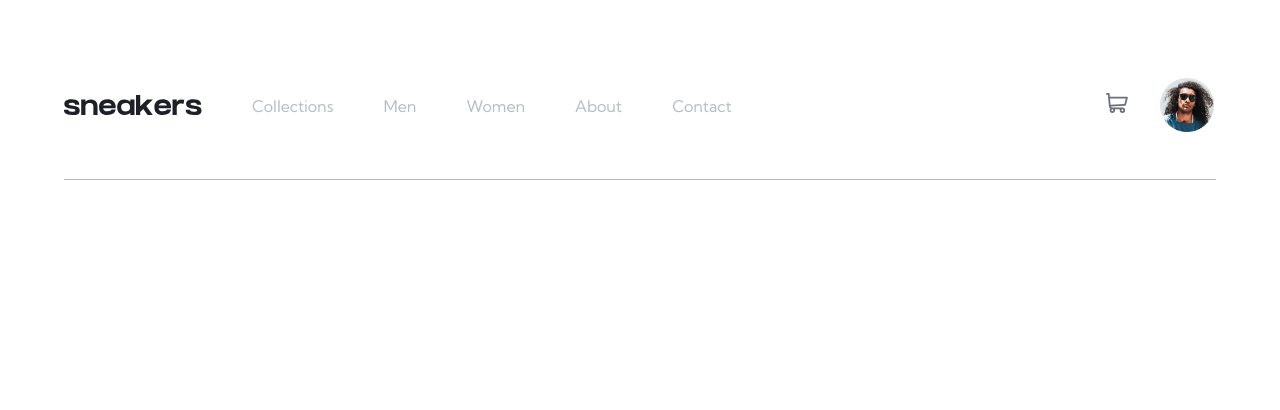
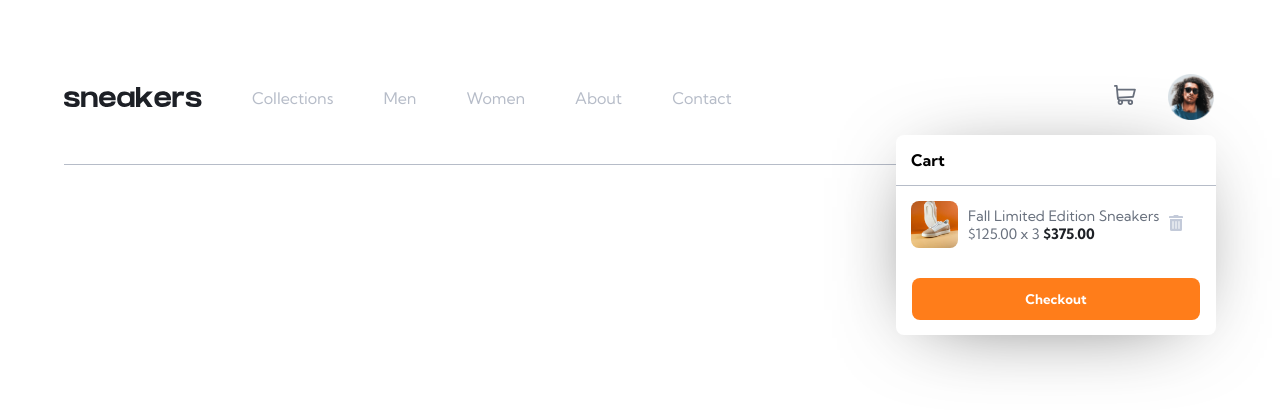
Before and after one commit to jhonatansoto45/ecommerce-product-page, an Angular app: page /e-commerce/home in a window 1280 px wide. Both pictures are taken after a click on the button 1117 px from the left and 104 px from the top of the page. Shown: the top 410 px of the page. Built offline with nearby package versions, Linux system fonts and the light colour scheme.

Commit message:
Popup carrito

```diff
--- /dev/null
+++ b/src/app/e-commerce/components/cart/cart.component.html
@@ -0,0 +1,21 @@
+<section class="cart">
+  <div class="cart__title">Cart</div>
+  <article class="cart___list">
+    <div class="cart__item">
+      <img
+        src="../../../../assets/images/image-product-1-thumbnail.jpg"
+        alt="Product"
+        class="cart__img"
+      />
+      <div class="cart__description">
+        <p class="cart__product" title="Fall Limited Edition Sneakers">
+          Fall Limited Edition Sneakers
+        </p>
+        <span class="cart__price">$125.00 x 3 </span>
+        <strong class="cart__total">$375.00</strong>
+      </div>
+      <button class="cart__delete" title="Delete"></button>
+    </div>
+  </article>
+  <button class="cart__check">Checkout</button>
+</section>
--- /dev/null
+++ b/src/app/e-commerce/components/cart/cart.component.scss
@@ -0,0 +1,77 @@
+.cart {
+  display: flex;
+  flex-direction: column;
+  justify-content: space-between;
+  align-items: flex-start;
+  width: 100%;
+  height: 100%;
+}
+
+.cart__title {
+  padding: 15px;
+  width: 100%;
+  color: var(--black);
+  font-weight: 700;
+  border-bottom: 1px solid var(--grayish-blue);
+}
+
+.cart___list {
+  padding: 15px;
+}
+
+.cart___list {
+  height: 100px;
+}
+
+.cart__check {
+  width: 90%;
+  margin: 0 auto;
+  padding: 13px;
+  border-radius: 8px;
+  border: none;
+  background-color: var(--orange);
+  color: var(--white);
+  font-weight: 700;
+  margin-bottom: 15px;
+  cursor: pointer;
+}
+
+.cart__check:active {
+  filter: brightness(1.15);
+}
+
+.cart__item {
+  display: flex;
+  justify-content: space-around;
+  align-items: center;
+  gap: 10px;
+}
+
+.cart__img {
+  width: 47px;
+  border-radius: 8px;
+}
+
+.cart__description {
+  font-size: 0.9rem;
+  color: var(--dark-grayish-blue);
+
+  strong {
+    color: var(--very-dark-blue);
+  }
+}
+
+.cart__delete {
+  border: none;
+  background-color: var(--white);
+}
+
+.cart__delete::before {
+  content: url("../../../../assets/images/icon-delete.svg");
+  font-weight: 700;
+  cursor: pointer;
+}
+
+.cart__delete:hover::before {
+  filter: brightness(0.1);
+}
--- /dev/null
+++ b/src/app/e-commerce/components/cart/cart.component.ts
@@ -0,0 +1,15 @@
+import { Component, OnInit } from '@angular/core';
+
+@Component({
+  selector: 'app-cart',
+  templateUrl: './cart.component.html',
+  styleUrls: ['./cart.component.scss']
+})
+export class CartComponent implements OnInit {
+
+  constructor() { }
+
+  ngOnInit(): void {
+  }
+
+}
--- a/src/app/e-commerce/e-commerce.module.ts
+++ b/src/app/e-commerce/e-commerce.module.ts
@@ -5,9 +5,10 @@ import { ECommerceRoutingModule } from './e-commerce-routing.module';
 import { MenuComponent } from './pages/menu/menu.component';
 import { HomeComponent } from './pages/home/home.component';
 import { ImagenPipe } from './pipes/imagen.pipe';
+import { CartComponent } from './components/cart/cart.component';
 
 @NgModule({
-  declarations: [MenuComponent, HomeComponent, ImagenPipe],
+  declarations: [MenuComponent, HomeComponent, ImagenPipe, CartComponent],
   imports: [CommonModule, ECommerceRoutingModule],
 })
 export class ECommerceModule {}
--- a/src/app/e-commerce/pages/menu/menu.component.html
+++ b/src/app/e-commerce/pages/menu/menu.component.html
@@ -5,9 +5,18 @@
   </ul>
 
   <div class="header__shop">
-    <button class="header_cart"></button>
+    <ng-container [ngTemplateOutlet]="cart"></ng-container>
     <picture class="header__picture">
       <img [src]="'image-avatar.png' | imagen" alt="user" class="header__img" />
     </picture>
   </div>
 </header>
+
+<ng-template #cart>
+  <div class="cart">
+    <button class="header_cart" (click)="openCart()" ></button>
+    <div class="cart__popup" id="cart__popup" [ngClass]="{'not-visible': !visibleCart}" >
+      <app-cart></app-cart>
+    </div>
+  </div>
+</ng-template>
--- a/src/app/e-commerce/pages/menu/menu.component.scss
+++ b/src/app/e-commerce/pages/menu/menu.component.scss
@@ -3,7 +3,7 @@
   justify-content: space-between;
   align-items: center;
   width: 100%;
-  height: 150px;
+  height: 135px;
   border-bottom: 1px solid var(--grayish-blue);
 }
 
@@ -22,7 +22,7 @@
 
   .header__item {
     padding-top: 7px;
-    line-height: 138px;
+    line-height: 124px;
     color: var(--grayish-blue);
     border-bottom: 5px solid transparent;
   }
@@ -52,8 +52,8 @@
 }
 
 .header__picture {
-  width: 58px;
-  height: 58px;
+  width: 50px;
+  height: 50px;
   border: 2px solid transparent;
   border-radius: 50%;
   cursor: pointer;
@@ -62,20 +62,40 @@
 .header_cart {
   border: none;
   background-color: var(--white);
-
 }
 
 .header_cart::before {
   content: url("../../../../assets/images/icon-cart.svg");
   font-weight: 700;
   cursor: pointer;
-
 }
 
 .header_cart:hover::before {
-  filter: brightness(0.10);
+  filter: brightness(0.1);
 }
 
 .header__picture:hover {
   border: 2px solid var(--orange);
 }
+
+//* CARRITO
+
+.cart {
+  position: relative;
+}
+
+.cart__popup {
+  width: 320px;
+  height: 200px;
+  position: absolute;
+  right: -80px;
+  top: 50px;
+  z-index: 1;
+  border-radius: 8px;
+  background-color: var(--white);
+  box-shadow: -4px 9px 85px -34px rgba(0, 0, 0, 0.75);
+}
+
+.not-visible {
+  display: none;
+}
--- a/src/app/e-commerce/pages/menu/menu.component.ts
+++ b/src/app/e-commerce/pages/menu/menu.component.ts
@@ -10,6 +10,8 @@ interface MenuItem {
   styleUrls: ['./menu.component.scss'],
 })
 export class MenuComponent {
+  visibleCart: boolean = false;
+
   menuItem: MenuItem[] = [
     {
       name: 'Collections',
@@ -27,4 +29,8 @@ export class MenuComponent {
       name: 'Contact',
     },
   ];
+
+  openCart(): void {
+    this.visibleCart = !this.visibleCart;
+  }
 }
```
Also changed, not shown: 1 other file (tests, documents, lock files or other folders).
